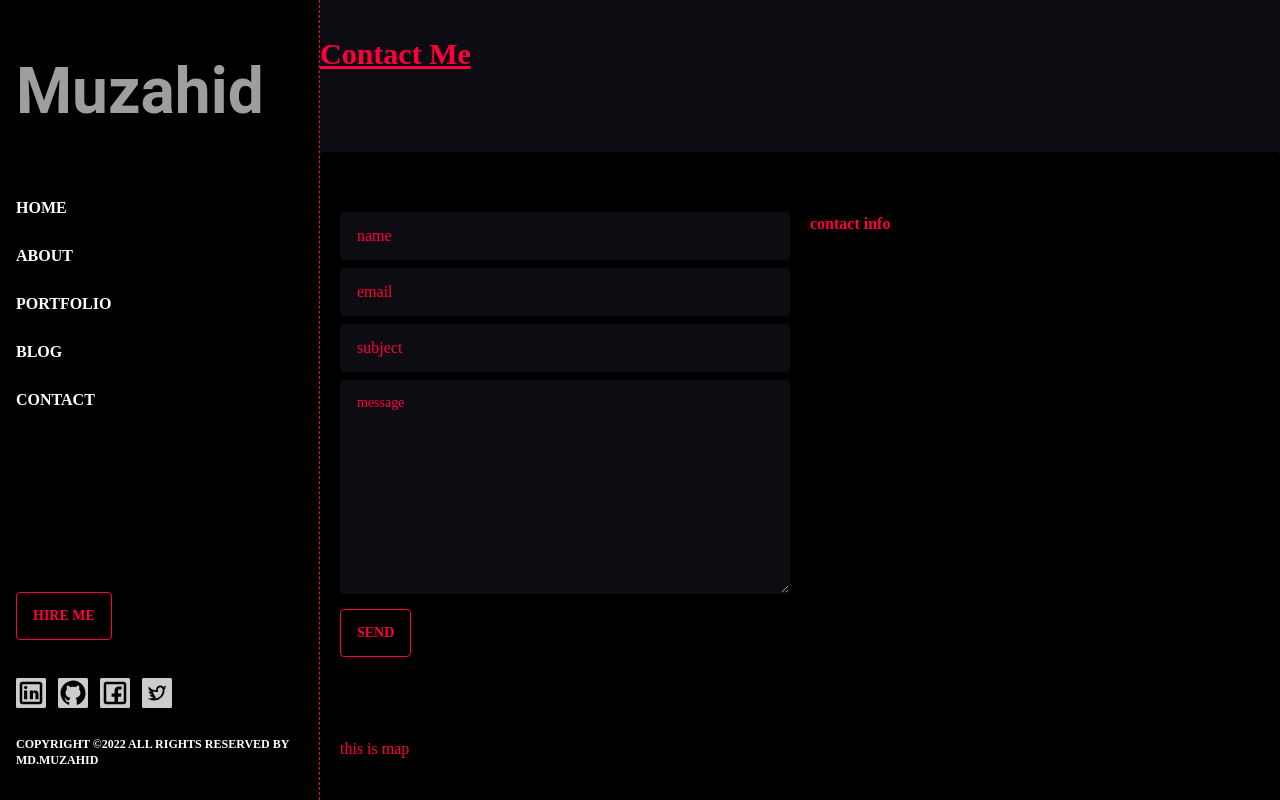
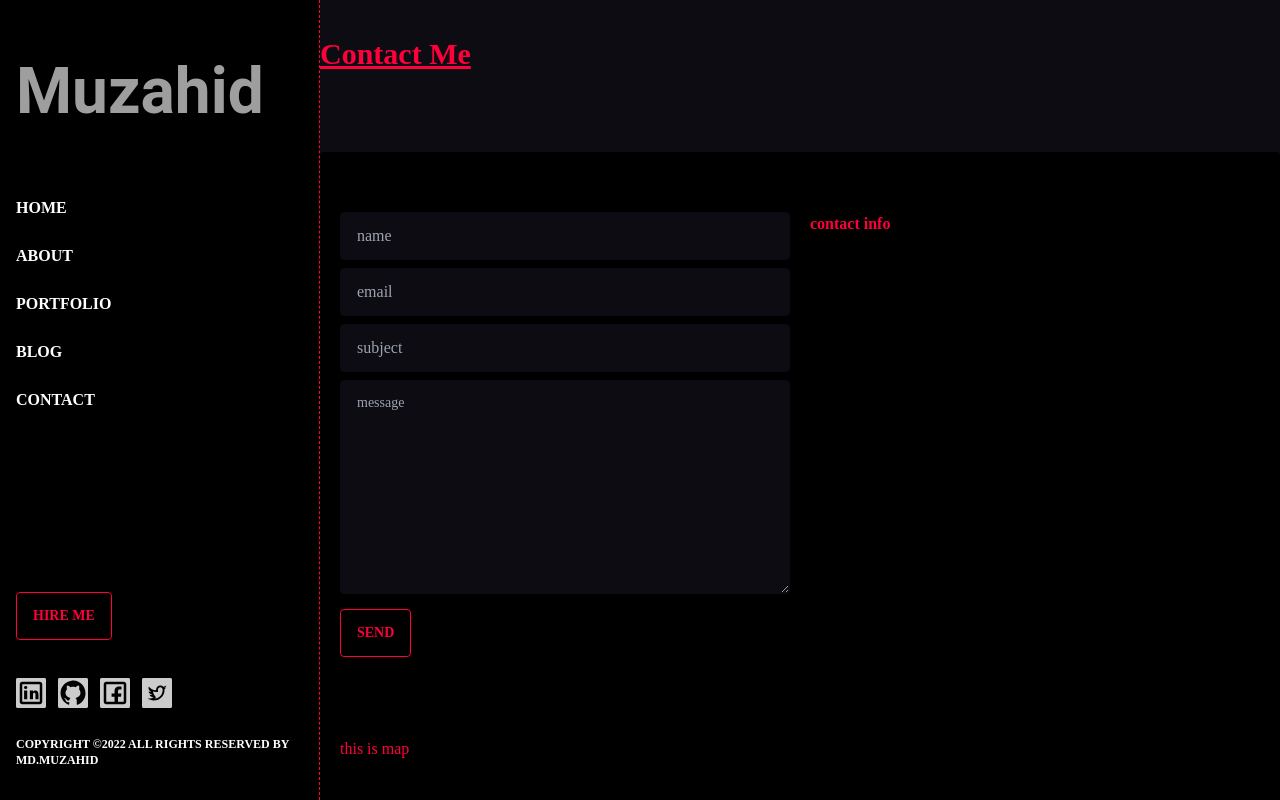
Before and after one commit to MdMuzahid07/MyPortfolio_Website-client-, a React (Create React App) app: page /contact in a window 1280 px wide. Built offline with nearby package versions, Linux system fonts and the light colour scheme; grey boxes are pictures that could not be loaded.

Commit message:
reast toastify install and configed

```diff
--- a/package.json
+++ b/package.json
@@ -13,6 +13,7 @@
     "react-router-dom": "6",
     "react-scripts": "5.0.1",
     "react-slick": "^0.29.0",
+    "react-toastify": "^9.0.8",
     "react-typed": "^1.2.0",
     "slick-carousel": "^1.8.1",
     "web-vitals": "^2.1.0"
--- a/src/App.js
+++ b/src/App.js
@@ -1,6 +1,7 @@
 import { Route, Routes } from "react-router-dom";
 import Navbar from "./components/Navbar/Navbar";
 import Project from "./components/Portfolio/Project";
+import Toast_Container from "./components/ToastContainer/Toast_Container";
 // import Projects from "./components/Portfolio/Projects";
 import About from "./pages/About";
 import Blogs from "./pages/Blogs";
@@ -26,6 +27,7 @@ function App() {
           <Route path="/error" element={<Error />} />
         </Routes>
       </Navbar>
+      <Toast_Container />
     </main>
   );
 }
--- a/src/components/Contact/Form.js
+++ b/src/components/Contact/Form.js
@@ -1,20 +1,22 @@
 import React from 'react';
 import { useForm } from 'react-hook-form';
+import { toast } from 'react-toastify';
 
 const Form = () => {
     const { register, handleSubmit, watch, formState: { errors } } = useForm();
     const onSubmit = (data) => {
         console.log(data)
+        toast.error("it's not functional, Developer working on it!");
     };
 
     console.log(watch("example")); // watch input value by passing the name of it
 
     return (
         <form onSubmit={handleSubmit(onSubmit)}>
-            <input type="text" defaultValue="name" {...register("name", { required: true })} className="input input-accent bg-accent w-full rounded" />
-            <input type="email" defaultValue="email" {...register("email", { required: true })} className="input input-accent bg-accent w-full rounded my-2" />
-            <input type="text" defaultValue="subject" {...register("subject", { required: true })} className="input input-accent bg-accent w-full rounded" />
-            <textarea type="message" defaultValue="message" {...register("message", { required: true })} rows="7" cols="33" className="textarea textarea-accent bg-accent w-full rounded my-2" />
+            <input type="text" placeholder="name" {...register("name", { required: true })} className="input input-accent bg-accent w-full rounded" />
+            <input type="email" placeholder="email" {...register("email", { required: true })} className="input input-accent bg-accent w-full rounded my-2" />
+            <input type="text" placeholder="subject" {...register("subject", { required: true })} className="input input-accent bg-accent w-full rounded" />
+            <textarea type="message" placeholder="message" {...register("message", { required: true })} rows="7" cols="33" className="textarea textarea-accent bg-accent w-full rounded my-2" />
 
             {/* errors will return when field validation fails  */}
             {errors.exampleRequired && <span>This field is required</span>}
--- /dev/null
+++ b/src/components/ToastContainer/Toast_Container.js
@@ -0,0 +1,23 @@
+import React from 'react';
+import { ToastContainer } from 'react-toastify';
+import 'react-toastify/dist/ReactToastify.min.css';
+
+const Toast_Container = () => {
+    return (
+        <div>
+            <ToastContainer
+                position="bottom-center"
+                autoClose={5000}
+                hideProgressBar={false}
+                newestOnTop={false}
+                closeOnClick
+                rtl={false}
+                pauseOnFocusLoss
+                draggable
+                pauseOnHover
+            />
+        </div>
+    );
+};
+
+export default Toast_Container;
```
Also changed, not shown: 1 other file (tests, documents, lock files or other folders).
